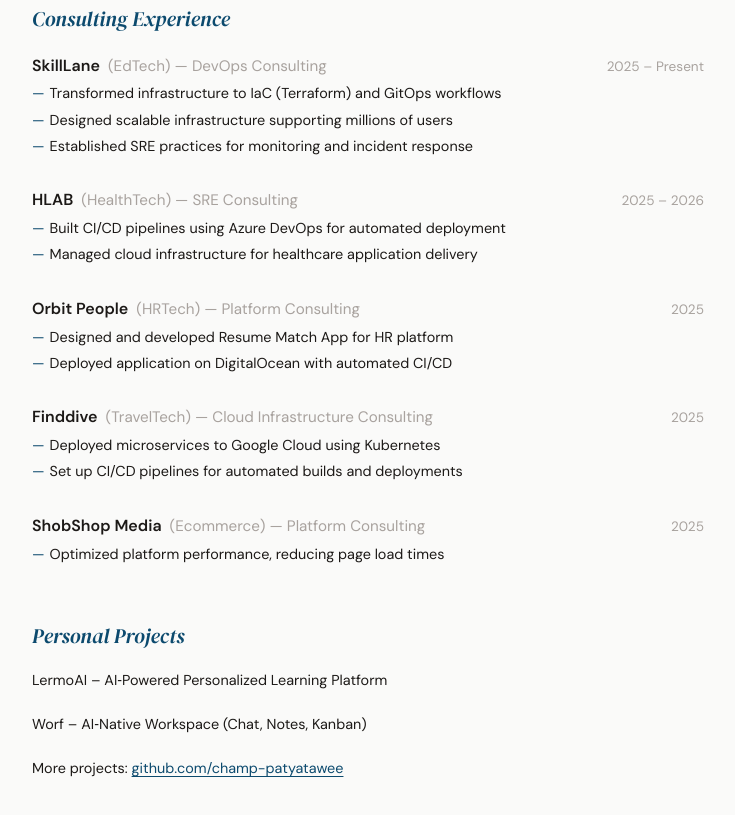
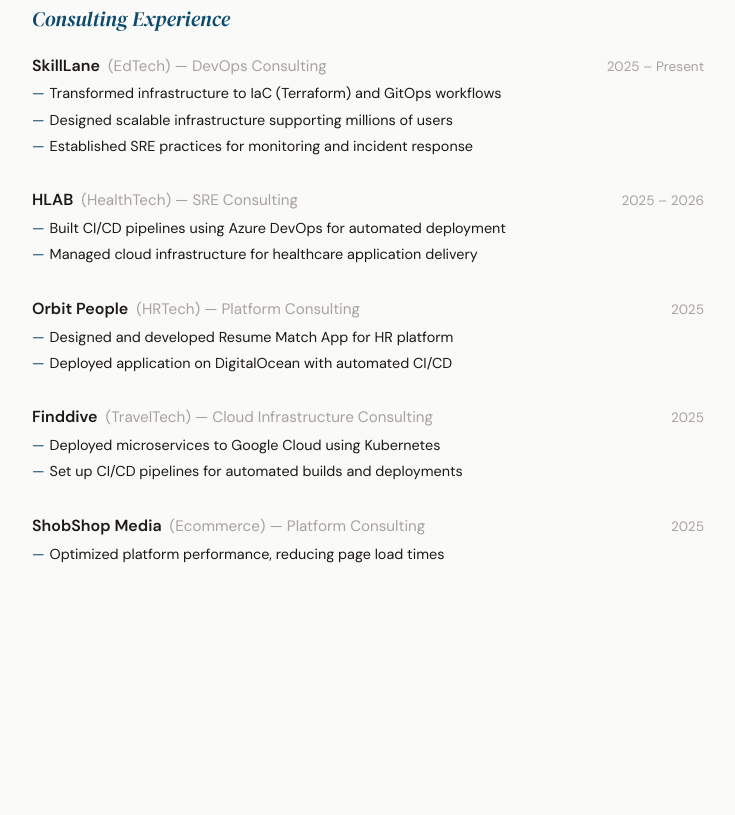
Before and after one commit to champ-patyatawee/champ-patyatawee, a plain HTML site: page resume.html in a window 1280 px wide. Shown: the part 711-1526 px from the top of the page, without its empty margins (272-1007 px from the left). After the commit the page ends 1379 px from the top, so only its background shows below. Drawn offline with Linux system fonts and the light colour scheme.

Commit message:
Update Resume

```diff
--- a/resume.html
+++ b/resume.html
@@ -4,6 +4,7 @@
   <meta charset="UTF-8">
   <meta name="viewport" content="width=device-width, initial-scale=1.0">
   <title>Patyatawee.P – Platform Engineer</title>
+  <link rel="icon" href="favicon.ico" sizes="any" type="image/x-icon">
   <style>
     @import url('https://fonts.googleapis.com/css2?family=DM+Sans:ital,opsz,wght@0,9..40,400;0,9..40,500;0,9..40,600;0,9..40,700;1,9..40,400&family=DM+Serif+Display:ital@0;1&display=swap');
 
@@ -170,49 +171,17 @@
       margin-bottom: 1.2rem;
     }
 
-    /* projects */
-    .project-item {
-      margin-bottom: 1.4rem;
-    }
 
-    .project-name {
-      font-family: 'DM Sans', sans-serif;
-      font-size: 0.9rem;
-      font-weight: 400;
-      color: var(--text);
-    }
-
-    .project-name a {
-      color: inherit;
-      text-decoration: none;
-    }
-    .project-name a:hover {
-      text-decoration: underline;
-      text-underline-offset: 2px;
-    }
-
-    .github-link {
-      margin-top: 0.8rem;
-      font-family: 'DM Sans', sans-serif;
-      font-size: 0.9rem;
-    }
-
-    .github-link a {
-      color: var(--accent);
-      text-decoration: underline;
-      text-underline-offset: 3px;
-      border-bottom: none;
-    }
-
-    .github-link a:hover {
-      color: var(--text);
-    }
-
-    .print-btn {
+    .resume-actions {
       position: fixed;
       top: 1rem;
       right: 1rem;
       z-index: 100;
+      display: flex;
+      gap: 0.5rem;
+    }
+
+    .print-btn {
       padding: 0.5rem 1rem;
       font-family: 'DM Sans', sans-serif;
       font-size: 0.8rem;
@@ -330,34 +299,16 @@
         margin-bottom: 0.45rem;
       }
 
-      .project-item {
-        margin-bottom: 0.45rem;
-      }
 
-      .project-name {
-        font-size: 0.84rem;
-      }
 
-      .github-link {
-        margin-top: 0.4rem;
-        font-size: 0.84rem;
-      }
-
-      .github-link a {
-        text-decoration: none;
-        color: var(--text);
-      }
-
-      .project-name a {
-        text-decoration: none;
-        color: var(--text);
-      }
     }
 
   </style>
 </head>
 <body>
-  <button class="print-btn" onclick="window.print()">Print / PDF</button>
+  <div class="resume-actions">
+    <button class="print-btn" onclick="window.print()">Print / PDF</button>
+  </div>
   <div class="resume">
     <!-- header -->
     <div class="header">
@@ -538,22 +489,6 @@
       </div>
     </section>
 
-    <!-- personal projects -->
-    <section>
-      <div class="section-title">Personal Projects</div>
-
-      <div class="project-item">
-        <div class="project-name"><a href="https://github.com/champ-patyatawee/lermoai" target="_blank" rel="noopener">LermoAI – AI‑Powered Personalized Learning Platform</a></div>
-      </div>
-
-      <div class="project-item">
-        <div class="project-name"><a href="https://github.com/champ-patyatawee/worf" target="_blank" rel="noopener">Worf – AI‑Native Workspace (Chat, Notes, Kanban)</a></div>
-      </div>
-
-      <div class="github-link">
-        More projects: <a href="https://github.com/champ-patyatawee" target="_blank" rel="noopener">github.com/champ-patyatawee</a>
-      </div>
-    </section>
   </div>
 </body>
 </html>
```
